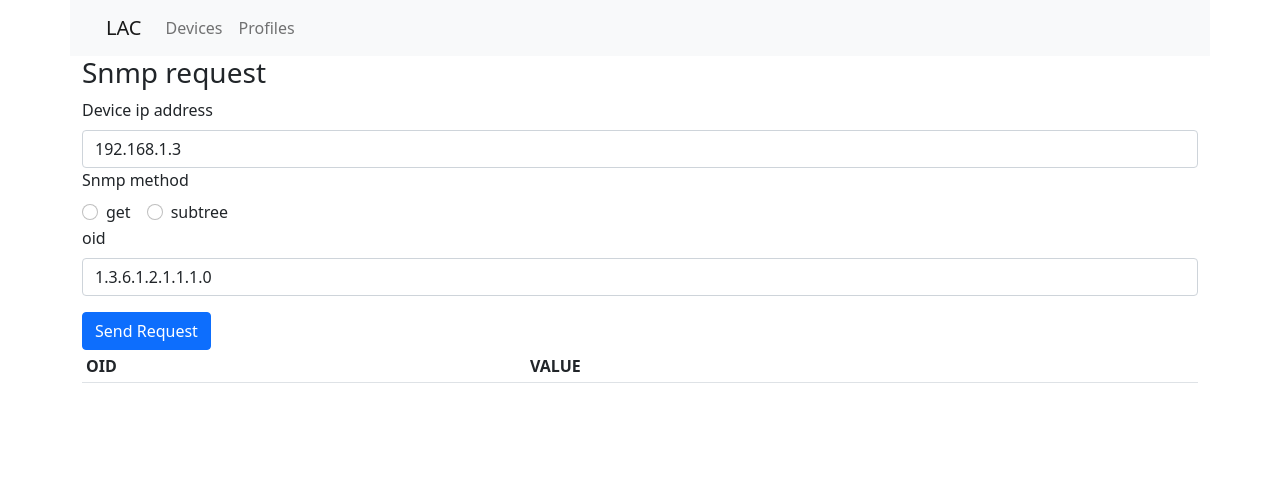
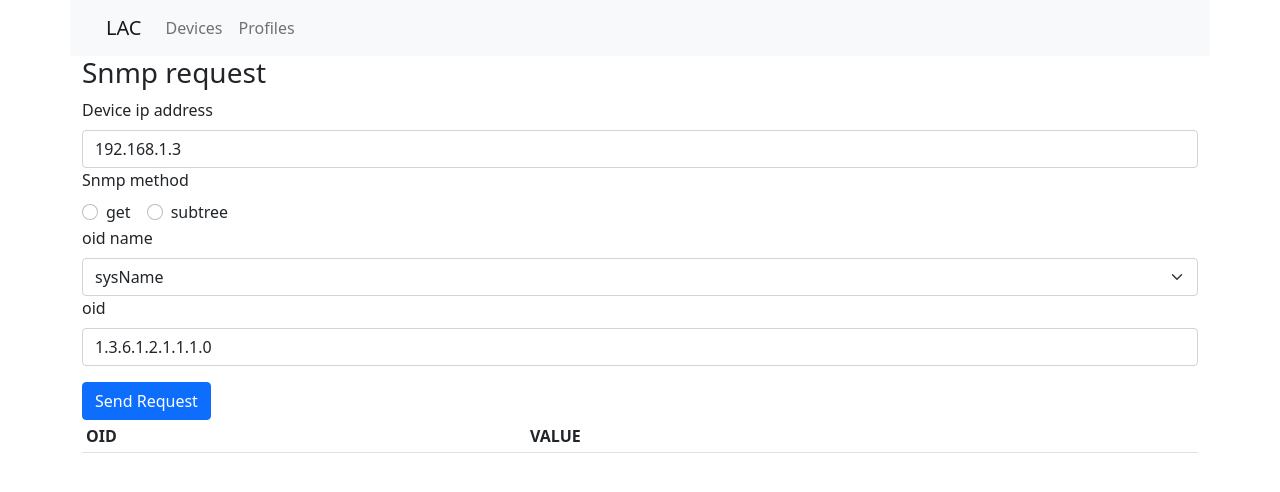
Before and after one commit to steledama/lac, a Next.js app: page /profiles in a window 1280 px wide. Shown: the top 492 px of the page. Built offline with nearby package versions, Linux system fonts and the light colour scheme.

Commit message:
select menu for oid names

```diff
--- a/pages/components/Snmp.js
+++ b/pages/components/Snmp.js
@@ -5,6 +5,38 @@ const Snmp = ({ snmp, onSnmp }) => {
   const [ip, setIp] = useState('192.168.1.3');
   const [method, setMethod] = useState('get');
   const [oid, setOid] = useState('1.3.6.1.2.1.1.1.0');
+
+  const getNames = [
+    { name: 'sysName', oid: '1.3.6.1.2.1.1.1.0' },
+    { name: 'general', oid: '1.3.6.1.2.1.1.5.0' },
+    { name: 'serial', oid: '1.3.6.1.2.1.43.5.1.1.17.1' },
+  ];
+
+  const subtreeNames = [
+    { name: 'all', oid: '1.3.6.1' },
+    { name: 'supplies', oid: '1.3.6.1.2.1.43.11.1.1' },
+    { name: 'lexamarkUsage', oid: '1.3.6.1.4.1.641.6.4.2.1.1' },
+    { name: 'xeroxUsage', oid: '1.3.6.1.4.1.253.8.53.13.2.1.6.1.20' },
+  ];
+  let selectOptions = [];
+  if (method === 'get') {
+    selectOptions = getNames.map((item, i) => {
+      return (
+        <option key={i} value={item.oid}>
+          {item.name}
+        </option>
+      );
+    });
+  }
+  if (method === 'subtree') {
+    selectOptions = subtreeNames.map((item, i) => {
+      return (
+        <option key={i} value={item.oid}>
+          {item.name}
+        </option>
+      );
+    });
+  }
 
   const onSubmit = (e) => {
     e.preventDefault();
@@ -55,7 +87,13 @@ const Snmp = ({ snmp, onSnmp }) => {
             onChange={(e) => setMethod(e.target.value)}
           />
         </div>
-
+        <Form.Label>oid name</Form.Label>
+        <Form.Select
+          aria-label="oidNames"
+          onChange={(e) => setOid(e.target.value)}
+        >
+          {selectOptions}
+        </Form.Select>
         <Form.Label>oid</Form.Label>
         <Form.Control
           type="text"
```
